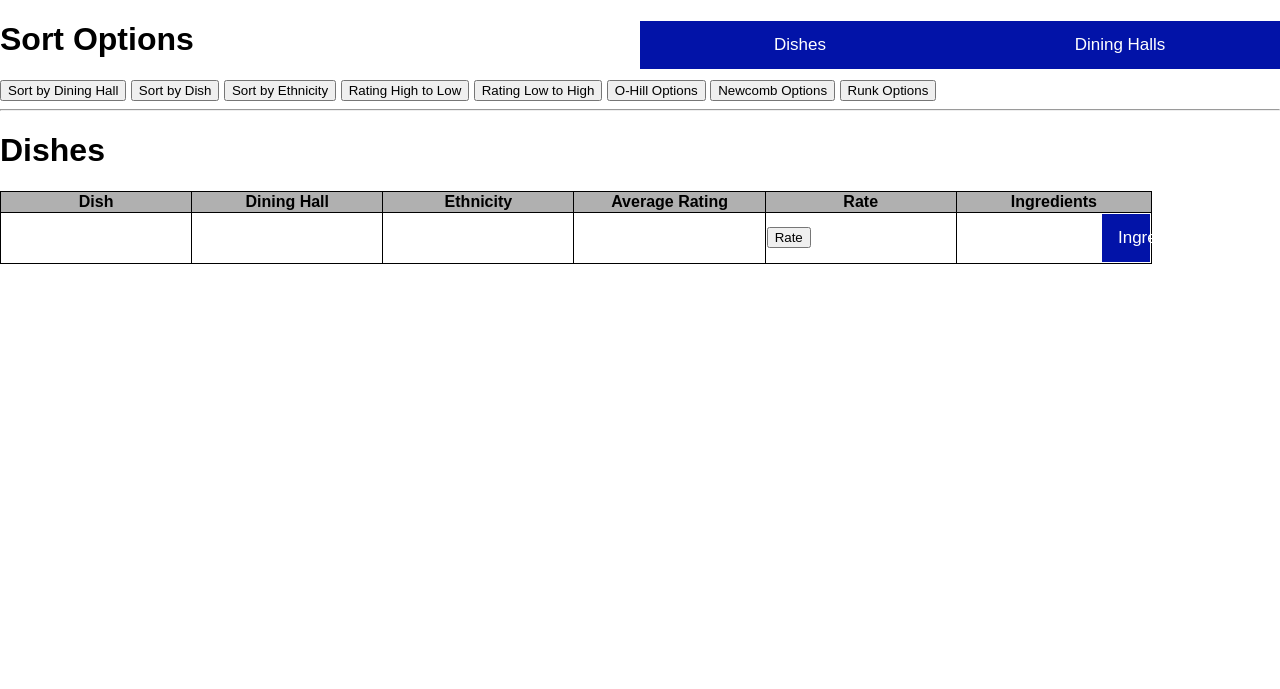
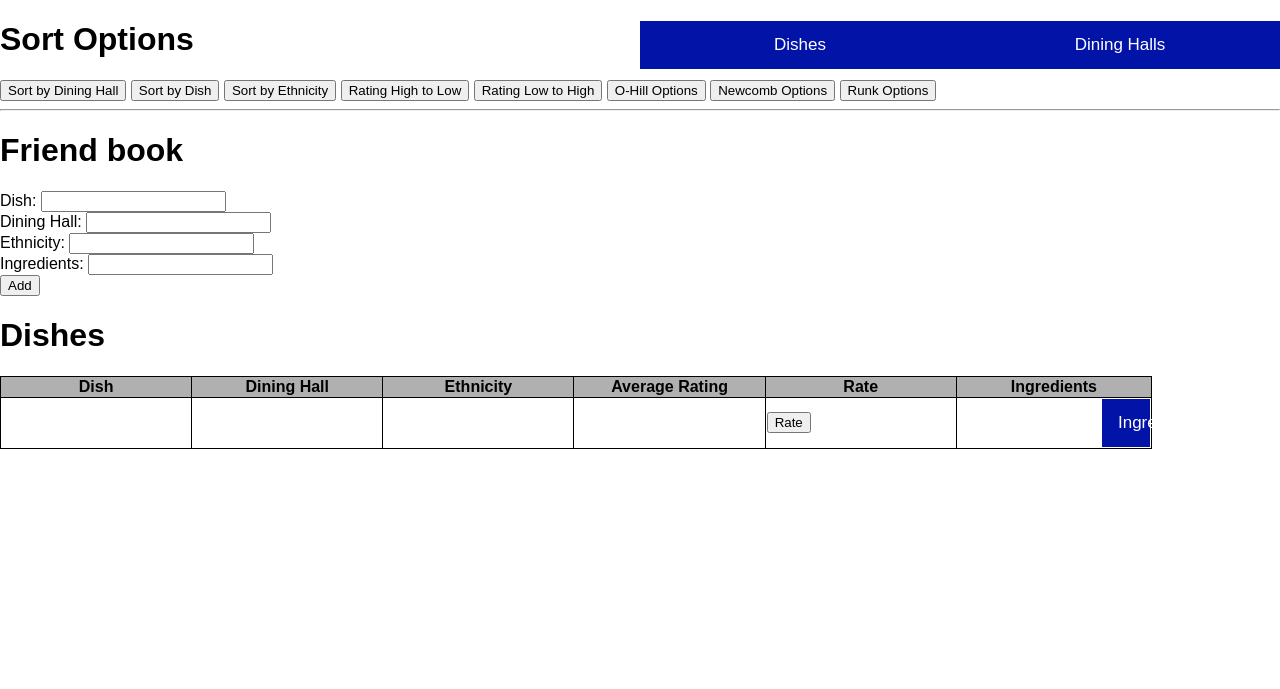
Before and after one commit to billbrink/HooFoodReview, a PHP site: page /admin_dish_page.php in a window 1280 px wide. Shown: the top 689 px of the page. Run offline with PHP 8.4, Linux system fonts and the light colour scheme; tables that the repository leaves empty or names only in its code hold one stand-in row (values such as "Sample post"); data that the repository does not hold is empty.

Commit message:
Started adding admin dish functionailities

```diff
--- a/admin_dish_page.php
+++ b/admin_dish_page.php
@@ -40,6 +40,10 @@
     $Dishes = getDishesByDH("Newcomb");
   }
   else if (!empty($_POST['btnAction']) && $_POST['btnAction'] == "Runk Options")
+  {
+    $Dishes = getDishesByDH("Runk");
+  }
+  else if (!empty($_POST['btnAction']) && $_POST['btnAction'] == "Add")
   {
     $Dishes = getDishesByDH("Runk");
   }
@@ -98,6 +102,31 @@ table, th, td {
 </form>
 <hr/>
 
+<div class="container">
+  <h1>Friend book</h1>
+
+  <form name="mainAdminForm" action="admin_dish_page.php" method="post">
+  <div class = "row mb-3 mx-3">
+      Dish:
+      <input type="text" class="form-control" name="dish" required />
+  </div>
+  <div class = "row mb-3 mx-3">
+      Dining Hall:
+      <input type="text" class="form-control" name="dining_hall" required />
+  </div>
+  <div class = "row mb-3 mx-3">
+      Ethnicity:
+      <input type="text" class="form-control" name="ethnicity" required />
+  </div>
+  <div class = "row mb-3 mx-3">
+      Ingredients:
+      <input type="text" class="form-control" name="ingredients" required />
+  </div>
+  <input type="submit" value="Add" name="btnAction" class="btn btn-dark"
+        title="insert a dish" />
+
+</form>
+
 <h1>Dishes</h1>
 <!-- <div class="row justify-content-center">   -->
 <table class="w3-table w3-bordered w3-card-4" style="width:90%">
--- a/index.php
+++ b/index.php
@@ -16,6 +16,9 @@ switch (@parse_url($_SERVER['REQUEST_URI'])['path']) {
         break;
     case '/ingredient_page.php':
         require 'ingredient_page.php';
+        break;
+    case '/admin_dish_page.php':
+        require 'admin_dish_page.php';
         break;
    default:
       http_response_code(404);
```
